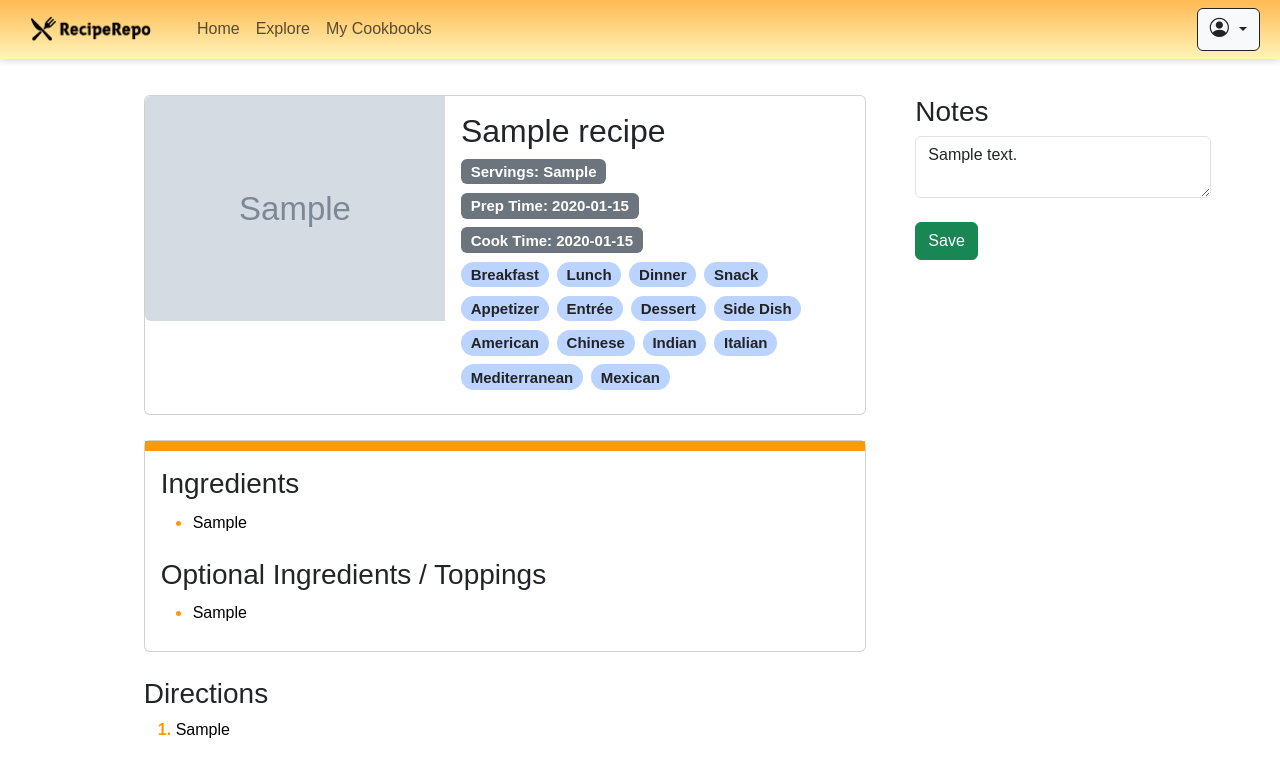
After one commit to Lily-Hagen/RecipeRepo, a Flask app: page /CookbookRecipeView?recipe_id=1&cookbook_id=1 in a window 1280 px wide. The commit adds this page. Shown: the top 777 px of the page. Run offline with Flask 3, Linux system fonts and the light colour scheme; a user stored in the database is signed in; tables that the repository leaves empty hold one stand-in row (values such as "Sample post"); grey boxes marked "Sample" are stand-in pictures; some web fonts are replaced.

Commit message:
Implemented CookbookRecipeView Page and Notes Functionality

```diff
--- /dev/null
+++ b/website/templates/CookbookRecipeView.html
@@ -0,0 +1,133 @@
+{% extends "base.html" %}
+{% block title %}CookbookRecipeView{% endblock %}
+
+{% block content %}
+
+{% if not recipe %}
+  <div class="d-flex justify-content-center align-items-center" style="height: 100vh;">
+    <h2 align="center">Whoops! Looks like this Recipe was not found.</h2>
+  </div>
+{% else %}
+  <div class="container-fluid">
+    <div class="row">
+      <!-- Left Column: Spacer -->
+      <div class="col-lg-1 col-md-1 col-sm-0 py-3"></div>
+
+      <!-- Middle Column: Recipe -->
+      <div class="col-lg-7 col-md-7 col-sm-12 py-3" style="margin-left: 25px; margin-right: 25px;">
+        <!-- <h1 align="center">{{ recipe.title }}</h1> -->
+
+        <!-- Card: Image and Details -->
+        <div class="card mb" style="margin-bottom: 25px;">
+          <div class="row g-0">
+            <!-- Image -->
+            <div class="col-md-5">
+              <img src="{{ recipe.image_url }}" class="img-fluid rounded-start" alt="No Image">
+            </div>
+
+            <!-- Details -->
+            <div class="col-md-7">
+              <!-- Servings, Prep Time, Cook Time -->
+              <div class="card-body">
+                <h2 class="card-title">{{ recipe.title }}</h2>
+                <h5><span class="badge text-bg-secondary">Servings: {{ recipe.serving_size }}</span></h5>
+                <h5><span class="badge text-bg-secondary">Prep Time: {{ recipe.prep_time }}</span></h5>
+                <h5><span class="badge text-bg-secondary">Cook Time: {{ recipe.cook_time }}</span></h5>
+
+                <!-- Tags -->
+                <div class="d-flex flex-wrap">
+                  {% if recipe.is_breakfast %}
+                    <h5><span class="badge badge-tag rounded-pill me-2">Breakfast</span></h5>
+                  {% endif %}
+                  {% if recipe.is_lunch %}
+                    <h5><span class="badge badge-tag rounded-pill me-2">Lunch</span></h5>
+                  {% endif %}
+                  {% if recipe.is_dinner %}
+                    <h5><span class="badge badge-tag rounded-pill me-2">Dinner</span></h5>
+                  {% endif %}
+                  {% if recipe.is_snack %}
+                    <h5><span class="badge badge-tag rounded-pill me-2">Snack</span></h5>
+                  {% endif %}
+                  {% if recipe.is_appetizer %}
+                    <h5><span class="badge badge-tag rounded-pill me-2">Appetizer</span></h5>
+                  {% endif %}
+                  {% if recipe.is_entree %}
+                    <h5><span class="badge badge-tag rounded-pill me-2">Entrée</span></h5>
+                  {% endif %}
+                  {% if recipe.is_dessert %}
+                    <h5><span class="badge badge-tag rounded-pill me-2">Dessert</span></h5>
+                  {% endif %}
+                  {% if recipe.is_sidedish %}
+                    <h5><span class="badge badge-tag rounded-pill me-2">Side Dish</span></h5>
+                  {% endif %}
+                  {% if recipe.is_american %}
+                    <h5><span class="badge badge-tag rounded-pill me-2">American</span></h5>
+                  {% endif %}
+                  {% if recipe.is_chinese %}
+                    <h5><span class="badge badge-tag rounded-pill me-2">Chinese</span></h5>
+                  {% endif %}
+                  {% if recipe.is_indian %}
+                    <h5><span class="badge badge-tag rounded-pill me-2">Indian</span></h5>
+                  {% endif %}
+                  {% if recipe.is_italian %}
+                    <h5><span class="badge badge-tag rounded-pill me-2">Italian</span></h5>
+                  {% endif %}
+                  {% if recipe.is_mediterranean %}
+                    <h5><span class="badge badge-tag rounded-pill me-2">Mediterranean</span></h5>
+                  {% endif %}
+                  {% if recipe.is_mexican %}
+                    <h5><span class="badge badge-tag rounded-pill me-2">Mexican</span></h5>
+                  {% endif %}
+                </div>
+              </div>
+            </div>
+          </div>
+        </div> <!-- end card -->
+
+        <!-- Ingredients -->
+        <div class="card mb" style="margin-bottom: 25px;">
+          <img src="/static/images/orange_bar.png" class="card-image-top" alt="..." style="height: 10px;">
+          <div class="card-body">
+            <h3>Ingredients</h3>
+            <ul>
+              {% for ingredient in ingredient_list %}
+                <li style="color: #ff9900; font-size: large; margin-bottom: -4px;"><h6><span style="color: #000">{{ ingredient }}</span></h6></li>
+              {% endfor %}
+            </ul>
+
+            <!-- Optional Ingredients/Toppings -->
+            {% if opt_ingredient_list[0] != "-" %}
+              <h3 style="margin-top: 30px;">Optional Ingredients / Toppings</h3>
+              <ul>
+                {% for opt_ingredient in opt_ingredient_list %}
+                  <li style="color: #ff9900; font-size: large; margin-bottom: -4px;"><h6><span style="color: #000">{{ opt_ingredient }}</span></h6></li>
+                {% endfor %}
+              </ul>
+            {% endif %}
+
+          </div>
+        </div>
+
+        <!-- Directions -->
+        <h3>Directions</h3>
+        <ol>
+          {% for instruction in instruction_list %}
+            <li style="color: #ff9900; font-weight: bold; margin-bottom: 15px;"><h6><span class="lh-base" style="color: #000;">{{ instruction }}</span></h6></li>
+          {% endfor %}
+        </ol>
+      </div> <!-- end Middle Column -->
+
+      <!-- Right Column (Where Notes would go for logged in users)-->
+      <div class="col-lg-3 col-md-3 col-sm-12 py-3">
+        <form method="POST" class="needs-validation" id="NotesForm" novalidate>
+            <h3>Notes</h3>
+            <textarea class="form-control" name="notesText" id="notesText">{{ recipe.notes }}</textarea>
+            <br>
+            <button type="Submit" class="btn btn-success" id="notesFormSubmitBtn" name="notesFormSubmitBtn">Save</button>
+        </form>
+      </div>
+    </div>
+  </div>
+{% endif %}
+
+{% endblock %}
--- a/website/templates/CookbookView.html
+++ b/website/templates/CookbookView.html
@@ -81,6 +81,7 @@
                                     <p class="card-text" style="margin-bottom: 2%;"><strong>Servings:</strong> {{ recipe.serving_size }}</p>
                                     <p class="card-text" style="margin-bottom: 2%;"><strong>Prep Time:</strong> {{ recipe.prep_time }}</p>
                                     <p class="card-text"><strong>Cook Time:</strong> {{ recipe.cook_time }}</p>
+                                    <a class="btn btn-login mt-auto" href="{{ url_for('views.CookbookRecipeView', recipe_id=recipe.id, cookbook_id=the_cookbook.id) }}" role="button">View Recipe</a>
                                     <button type="button" id="recipeDeletBtn" class="btn btn-danger" data-bs-toggle="modal" data-bs-target="#deleteRecipeModal{{ recipe.id }}">Delete</button>
                                 </div>
                             </div>
--- a/website/views.py
+++ b/website/views.py
@@ -175,6 +175,33 @@ def CookbookView():
         return render_template("CookbookView.html", user=current_user, the_cookbook=the_cookbook, recipes=cookbook_recipes, query_string_list=['', '', '', '', '', '', '', '', '', '', '', '', '', '', ''])
 
 
+@views.route('/CookbookRecipeView', methods=['GET', 'POST'])
+def CookbookRecipeView():
+    recipe_id = request.args.get('recipe_id')
+    cookbook_id = request.args.get('cookbook_id')
+    if (not recipe_id or not cookbook_id or request.method != 'GET'):
+        notes_data = request.form.get('notesText')
+        if (recipe_id and cookbook_id and notes_data != None):
+            recipe = Cookbook_Recipe.query.filter_by(user_id=current_user.id, cookbook_id=cookbook_id, id=recipe_id).first()
+            ingredient_list = recipe.ingredients.split('\n')
+            opt_ingredient_list = []
+            opt_ingredient_list = recipe.optional_ingredients.split('\n')
+            instruction_list = recipe.instructions.split('\n')
+
+            recipe.notes = notes_data
+            db.session.commit()
+            flash('Recipe Notes Updated Successfully', category='success')
+
+            return render_template("CookbookRecipeView.html", recipe=recipe, ingredient_list=ingredient_list, opt_ingredient_list=opt_ingredient_list, instruction_list=instruction_list)
+
+        return redirect(url_for('views.home'))
+    else:
+        recipe = Cookbook_Recipe.query.filter_by(user_id=current_user.id, cookbook_id=cookbook_id, id=recipe_id).first()
+        ingredient_list = recipe.ingredients.split('\n')
+        opt_ingredient_list = []
+        opt_ingredient_list = recipe.optional_ingredients.split('\n')
+        instruction_list = recipe.instructions.split('\n')
+        return render_template("CookbookRecipeView.html", recipe=recipe, ingredient_list=ingredient_list, opt_ingredient_list=opt_ingredient_list, instruction_list=instruction_list)
 
 @views.route('/Explore', methods=['GET', 'POST'])
 def Explore():
```
